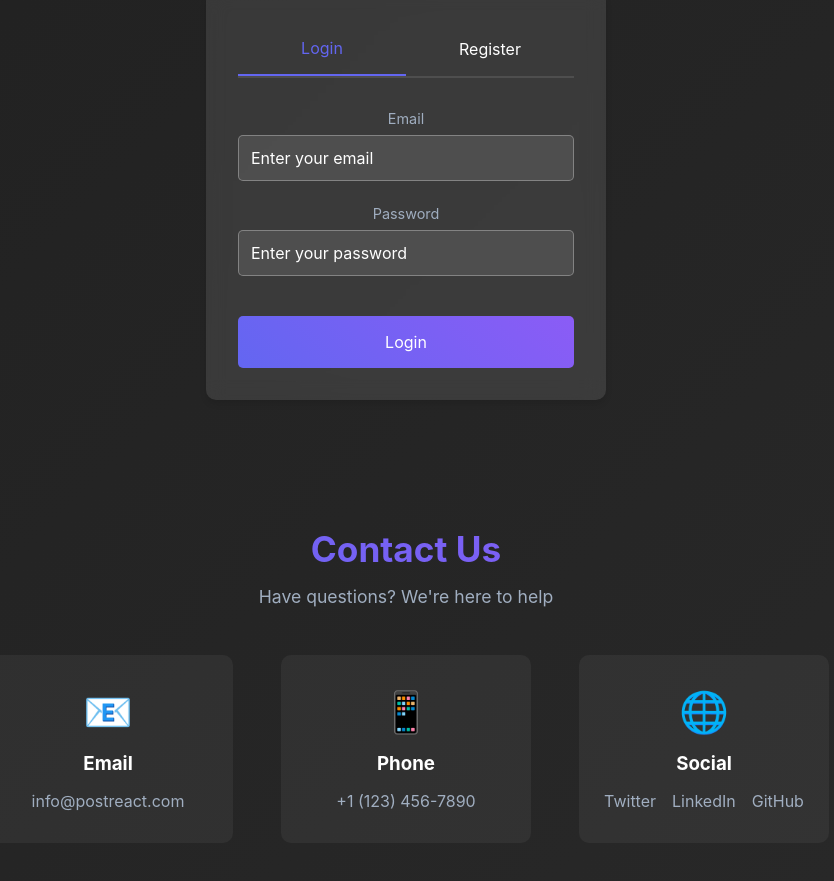
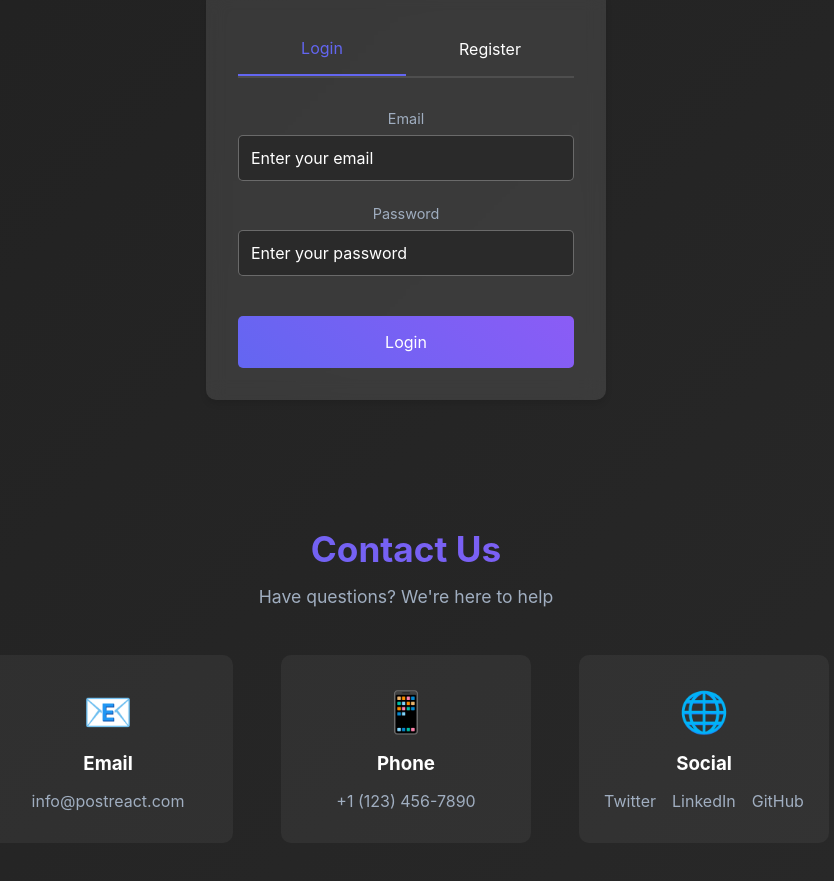
Before and after one commit to robert1948/postreact, a React (Create React App) app in the folder client/: page / in a window 1280 px wide. Shown: the part 2022-2903 px from the top of the page, without its empty margins (234-1068 px from the left). Built offline with nearby package versions, Linux system fonts and the light colour scheme.

Commit message:
Fix input field backgrounds to ensure white text is visible

```diff
--- a/client/src/components/Register.css
+++ b/client/src/components/Register.css
@@ -96,19 +96,30 @@
   padding: 0.75rem;
   border: 1px solid rgba(255, 255, 255, 0.3);
   border-radius: 5px;
-  background: rgba(255, 255, 255, 0.1);
+  background-color: #2a2a2a !important; /* Dark background */
   color: white !important; /* Force white text color */
   font-size: 1rem;
   caret-color: white; /* Ensures the cursor is visible */
-  -webkit-text-fill-color: white; /* For WebKit browsers */
-  opacity: 1; /* Required for Firefox */
+  -webkit-text-fill-color: white !important; /* For WebKit browsers */
+  opacity: 1 !important; /* Required for Firefox */
+  box-shadow: none !important; /* Remove any default box shadows */
 }
 
 .form-group input:focus {
   outline: none;
   border-color: #6366f1;
-  background: rgba(255, 255, 255, 0.15);
+  background-color: #2a2a2a !important;
   box-shadow: 0 0 0 2px rgba(99, 102, 241, 0.2);
+}
+
+/* Additional selectors to ensure styles are applied */
+input[type="email"],
+input[type="password"],
+input[type="text"],
+input[type="tel"] {
+  background-color: #2a2a2a !important;
+  color: white !important;
+  -webkit-text-fill-color: white !important;
 }
 
 .form-group input::placeholder {
@@ -119,10 +130,13 @@
 /* Style for autofill */
 .form-group input:-webkit-autofill,
 .form-group input:-webkit-autofill:hover,
-.form-group input:-webkit-autofill:focus {
-  -webkit-box-shadow: 0 0 0px 1000px rgba(30, 30, 30, 0.8) inset !important;
+.form-group input:-webkit-autofill:focus,
+.form-group input:-webkit-autofill:active {
+  -webkit-box-shadow: 0 0 0 1000px #2a2a2a inset !important;
   -webkit-text-fill-color: white !important;
   transition: background-color 5000s ease-in-out 0s;
+  background-color: #2a2a2a !important;
+  color: white !important;
 }
 
 .validation-error {
```
